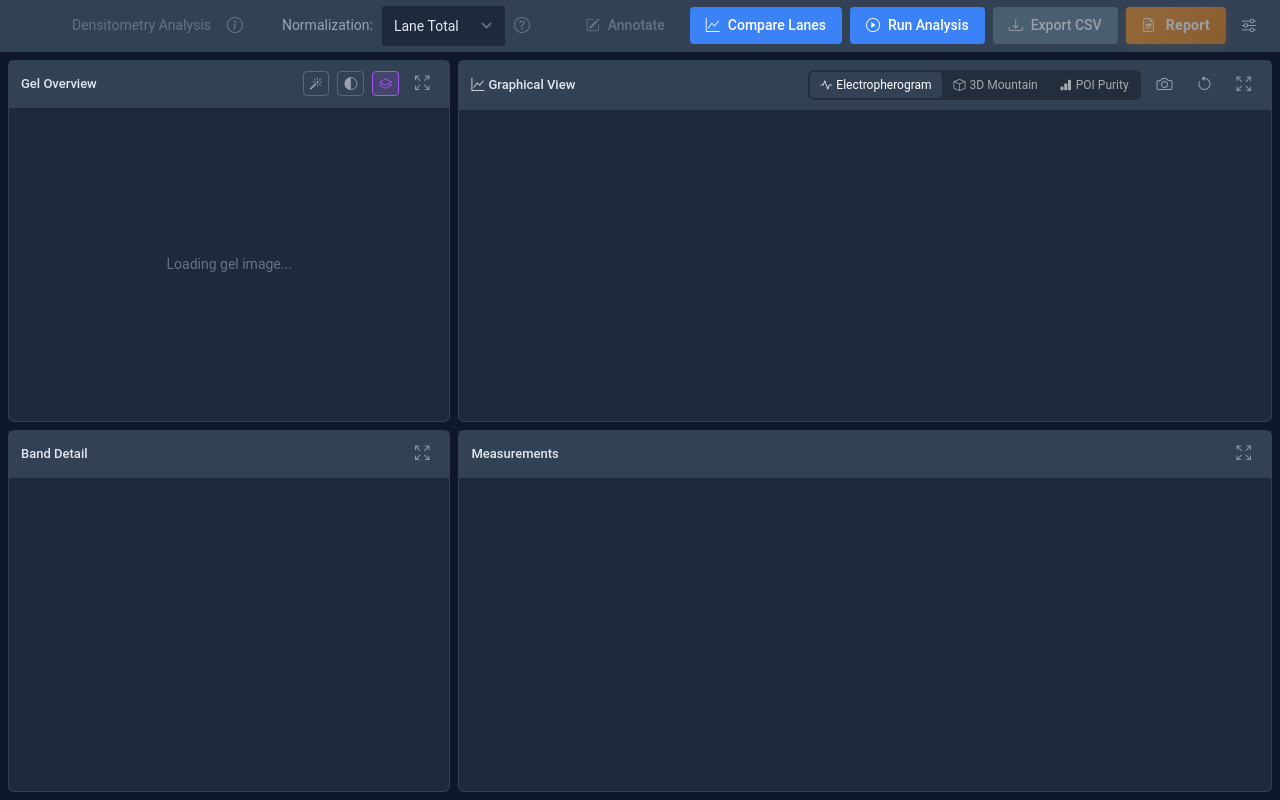
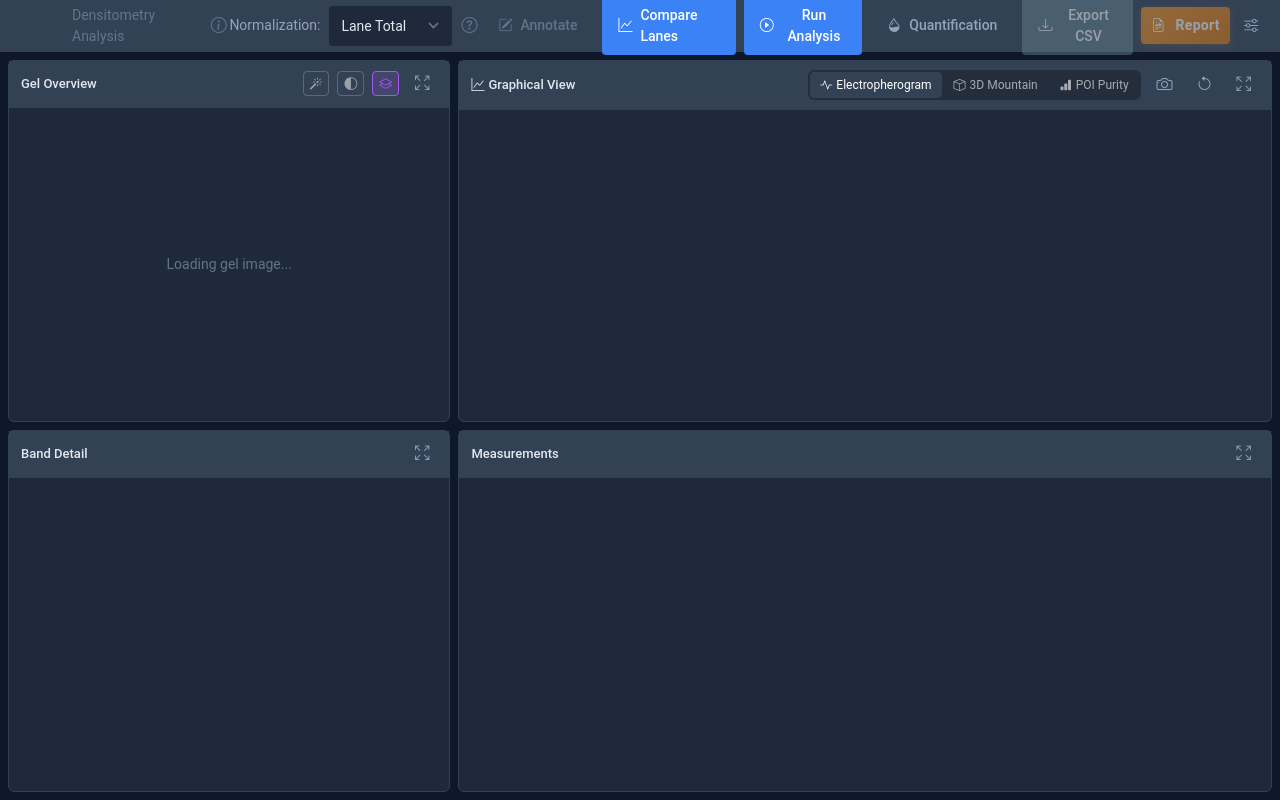
Before and after one commit to gmathy2104/phoresis, a Django app: template src/gel_analyzer/templates/gel_analyzer/analyses/densitometry.html in a window 1280 px wide. Run offline with Django 5.2, Linux system fonts and the light colour scheme; the template is opened without the code that fills it, so the values that code supplies are empty; style sheets or scripts are compiled from the project's sources; parts of the project's set-up code (start-up, migrations or seed data) failed here and were passed over; some libraries are stand-ins or nearby versions.

Commit message:
feat(densitometry): scaffold quantification calibration modal

```diff
--- a/src/gel_analyzer/templates/gel_analyzer/analyses/densitometry.html
+++ b/src/gel_analyzer/templates/gel_analyzer/analyses/densitometry.html
@@ -99,6 +99,9 @@
             <button id="run-analysis-btn" class="dm-btn dm-btn-primary" data-tooltip="Run densitometry analysis on all bands" data-tooltip-pos="bottom">
                 <i class="bi bi-play-circle me-2"></i>Run Analysis
             </button>
+            <button id="open-quantification-modal" class="dm-btn dm-btn-outline" data-tooltip="Protein quantification calibration" data-tooltip-pos="bottom">
+                <i class="bi bi-droplet-half me-2"></i>Quantification
+            </button>
             <button id="export-csv-btn" class="dm-btn dm-btn-secondary" data-tooltip="Export measurements to CSV" data-tooltip-pos="bottom" {% if not has_results %}disabled{% endif %}>
                 <i class="bi bi-download me-2"></i>Export CSV
             </button>
@@ -666,6 +669,8 @@ Note: MW Reference bands are excluded from purity calculations.</pre>
 
 <!-- Chart Tooltip (global) -->
 <div id="dm-chart-tooltip" class="dm-tooltip" style="display: none;"></div>
+
+{% include "gel_analyzer/includes/_quantification_modal.html" %}
 {% endblock %}
 
 {% block scripts %}
--- /dev/null
+++ b/src/gel_analyzer/templates/gel_analyzer/includes/_quantification_modal.html
@@ -0,0 +1,74 @@
+{% comment %}
+Quantification calibration modal — opened from densitometry.html toolbar.
+
+Shows a 2x2 grid:
+  - top-left:    calibration points + R² / N / equation stats
+  - top-right:   calibration curve canvas
+  - bottom-left: controls / QC table (out-of-spec rows highlighted)
+  - bottom-right: samples projected table
+
+The header carries the fit Method + amount Unit + a "Show controls on curve"
+toggle. Footer offers Cancel / Refit / Save & apply. Backed by
+QuantificationModal in panels/quantification-modal.js.
+{% endcomment %}
+<div class="dm-modal" id="quantification-modal" hidden>
+    <div class="dm-modal-backdrop" data-close></div>
+    <div class="dm-modal-card dm-modal-card--wide">
+        <header class="dm-modal-header">
+            <h3>Protein quantification calibration</h3>
+            <div class="dm-modal-toolbar">
+                <label>Method
+                    <select id="qcm-method">
+                        <option value="LINEAR">Linear</option>
+                        <option value="POLYNOMIAL_2">Polynomial (deg 2)</option>
+                        <option value="FOUR_PL">4-PL</option>
+                    </select>
+                </label>
+                <label>Unit
+                    <select id="qcm-unit">
+                        <option value="UG">µg</option>
+                        <option value="UG_ML">µg/mL</option>
+                    </select>
+                </label>
+                <label><input type="checkbox" id="qcm-show-controls-on-curve" checked> Show controls on curve</label>
+            </div>
+            <button class="dm-modal-close" data-close aria-label="Close">&times;</button>
+        </header>
+        <div class="dm-modal-grid dm-modal-grid--2x2">
+            <section class="dm-modal-cell">
+                <h4>Calibration points</h4>
+                <table class="dm-table" id="qcm-points-table">
+                    <thead><tr><th>Lane</th><th>Load</th><th>Area</th><th>Residual</th><th>&#10007;</th></tr></thead>
+                    <tbody></tbody>
+                </table>
+                <div class="dm-modal-stats">
+                    R&sup2;: <span id="qcm-r2">&mdash;</span> &middot; N: <span id="qcm-n">&mdash;</span>
+                    <br>Eq: <code id="qcm-equation">&mdash;</code>
+                </div>
+            </section>
+            <section class="dm-modal-cell">
+                <h4>Calibration curve</h4>
+                <canvas id="qcm-curve-chart" width="500" height="350"></canvas>
+            </section>
+            <section class="dm-modal-cell">
+                <h4>Controls / QC</h4>
+                <table class="dm-table" id="qcm-controls-table">
+                    <thead><tr><th>Lane</th><th>Known</th><th>Predicted</th><th>%Recovery</th></tr></thead>
+                    <tbody></tbody>
+                </table>
+            </section>
+            <section class="dm-modal-cell">
+                <h4>Samples projected</h4>
+                <table class="dm-table" id="qcm-samples-table">
+                    <thead><tr><th>Lane</th><th>Sample</th><th>Area</th><th>Estimated</th></tr></thead>
+                    <tbody></tbody>
+                </table>
+            </section>
+        </div>
+        <footer class="dm-modal-footer">
+            <button class="dm-btn dm-btn-secondary" data-close>Cancel</button>
+            <button class="dm-btn dm-btn-outline" id="qcm-refit">Refit</button>
+            <button class="dm-btn dm-btn-primary" id="qcm-save">Save &amp; apply</button>
+        </footer>
+    </div>
+</div>
```
